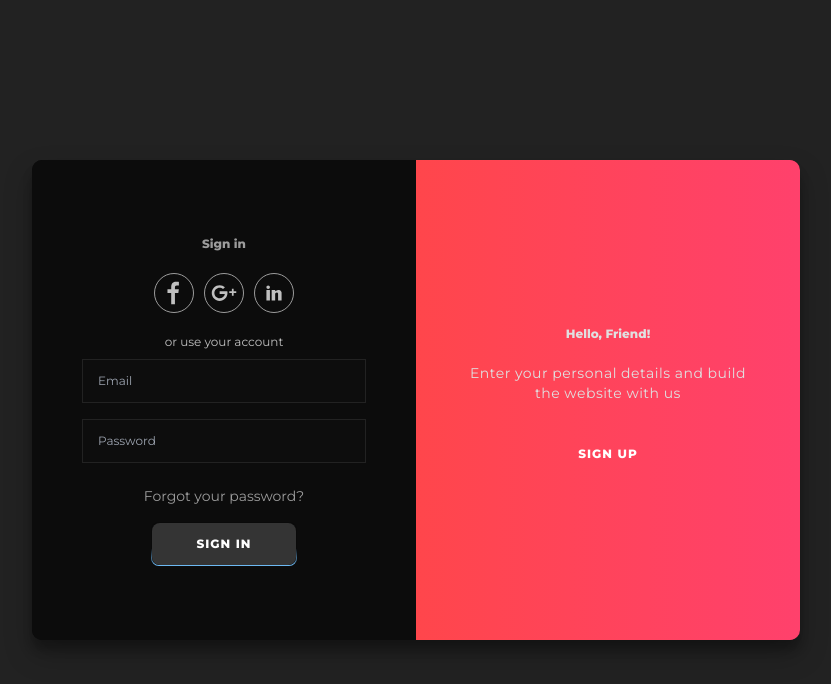
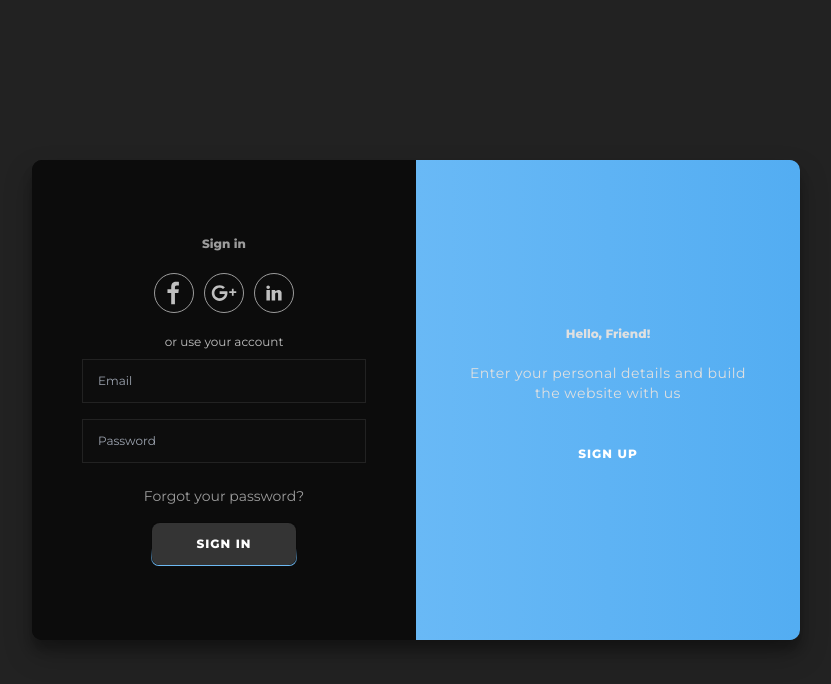
Before and after one commit to phoenix1004-dev/codeblaze, a React (Create React App) app: page /login in a window 1280 px wide. Shown: the top 684 px of the page, without its empty margins (224-1055 px from the left). Built offline with nearby package versions, Linux system fonts and the light colour scheme; a web font is replaced by a local one.

Commit message:
change color

```diff
--- a/src/components/SignInSignUp/index.css
+++ b/src/components/SignInSignUp/index.css
@@ -156,8 +156,8 @@
 
 .overlay {
   background: #ff416c;
-  background: -webkit-linear-gradient(to right, #ff4b2b, #ff416c);
-  background: linear-gradient(to right, #ff4b2b, #ff416c);
+  background: -webkit-linear-gradient(to right, #7fc5fa, #53adf2);
+  background: linear-gradient(to right, #7fc5fa, #53adf2);
   background-repeat: no-repeat;
   background-size: cover;
   background-position: 0 0;
```
